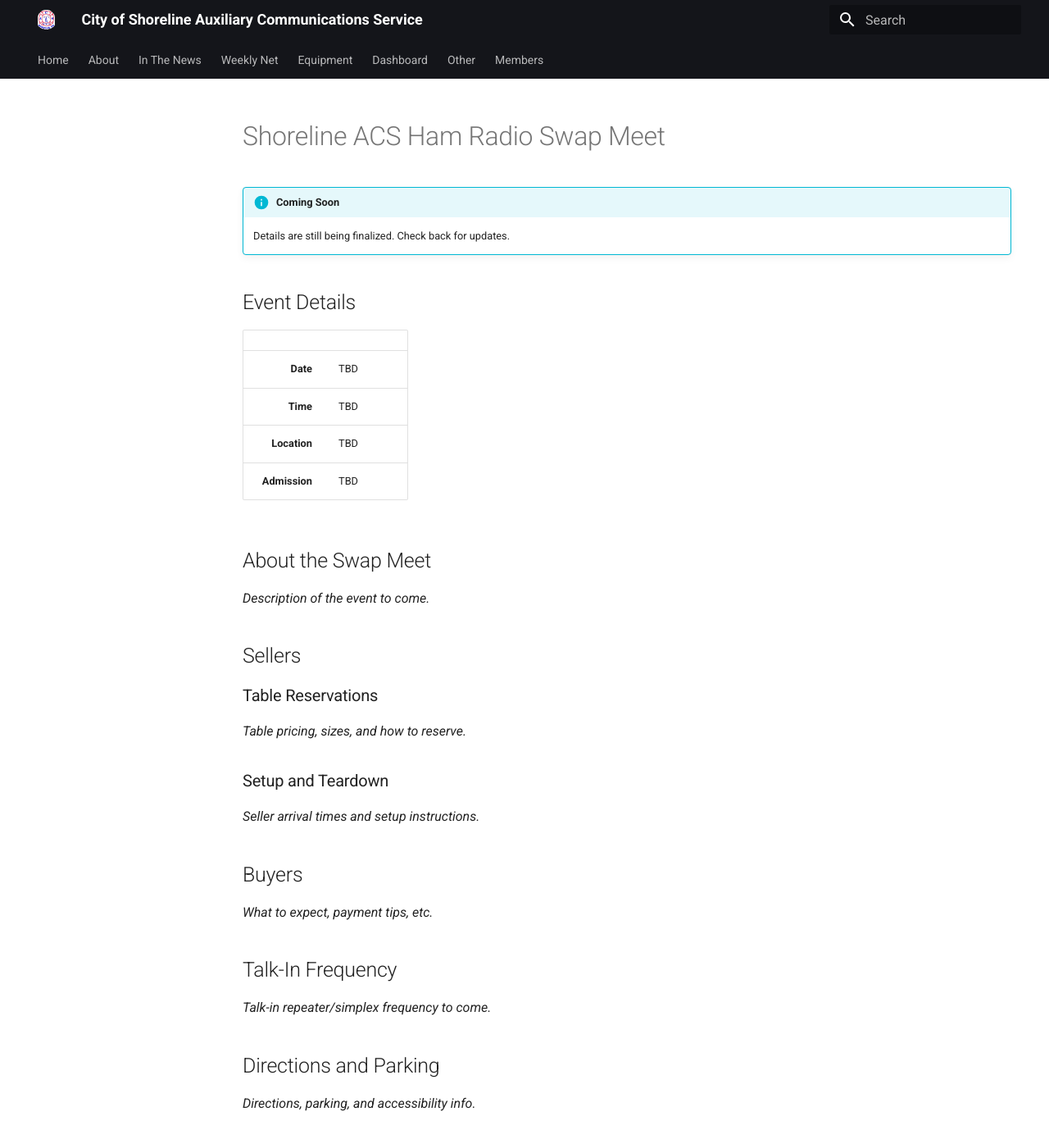
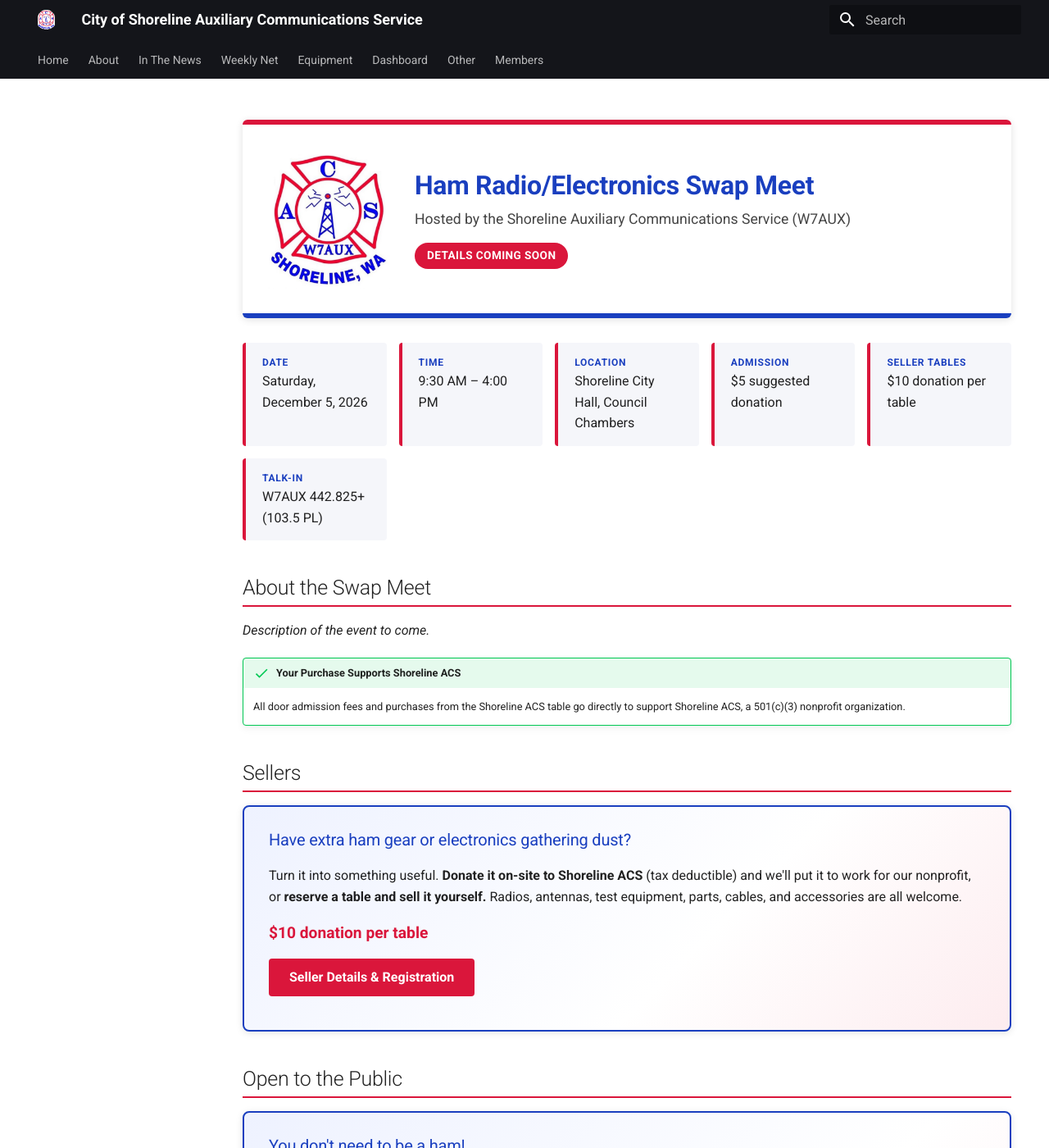
Before and after one commit to ShorelineACS/shorelineacs.github.io, an MkDocs documentation site: the page built from docs/swapmeet.md, in a window 1280 px wide and 1400 px high. Shown: the whole window at 82% size. Built offline with MkDocs 1.6.1 and Material for MkDocs 9.7.7, drawn with Linux system fonts in a browser that asks for light colours; some of the changed text lies outside the part shown.

Commit message:
Swap meet page: branding, event details, and separate seller page
Co-Authored-By: Claude Opus 5.5 (1M context) <noreply@anthropic.com>

```diff
--- a/docs/swapmeet.md
+++ b/docs/swapmeet.md
@@ -1,52 +1,188 @@
 ---
-title: Ham Radio Swap Meet
+title: Ham Radio/Electronics Swap Meet 2026
+hide:
+  - toc
 ---
 
-# Shoreline ACS Ham Radio Swap Meet
+<style>
+  .swap-hero {
+    display: flex;
+    align-items: center;
+    gap: 1.5rem;
+    padding: 1.5rem;
+    border-top: 6px solid #da163b;
+    border-bottom: 6px solid #1a3fbf;
+    border-radius: 6px;
+    background: #fff;
+    box-shadow: 0 2px 10px rgba(0, 0, 0, .12);
+    margin-bottom: 1.5rem;
+  }
+  .swap-hero img { width: 150px; flex-shrink: 0; }
+  .md-typeset .swap-hero h1 { margin: 0 0 .25rem; color: #1a3fbf; font-weight: 700; }
+  .md-typeset .swap-hero .swap-tagline { margin: 0; font-size: 1.1em; color: #444; }
+  .swap-hero .swap-badge {
+    display: inline-block;
+    margin-top: .75rem;
+    padding: .25rem .75rem;
+    border-radius: 999px;
+    background: #da163b;
+    color: #fff;
+    font-weight: 600;
+    font-size: .85em;
+    letter-spacing: .03em;
+  }
+  .swap-facts {
+    display: grid;
+    grid-template-columns: repeat(auto-fit, minmax(150px, 1fr));
+    gap: .75rem;
+    margin-bottom: 1.5rem;
+  }
+  .swap-facts div {
+    padding: .75rem 1rem;
+    border-left: 4px solid #da163b;
+    border-radius: 4px;
+    background: #f5f6fa;
+  }
+  .swap-facts strong {
+    display: block;
+    font-size: .75em;
+    text-transform: uppercase;
+    letter-spacing: .06em;
+    color: #1a3fbf;
+  }
+  .md-typeset h2 { border-bottom: 2px solid #da163b; padding-bottom: .2rem; }
+  .swap-cta {
+    padding: 1.25rem 1.5rem;
+    border: 2px solid #1a3fbf;
+    border-radius: 8px;
+    background: linear-gradient(135deg, #eef2ff 0%, #fff 60%, #fdecef 100%);
+    box-shadow: 0 2px 10px rgba(0, 0, 0, .1);
+  }
+  .md-typeset .swap-cta h3 { margin-top: 0; color: #1a3fbf; }
+  .swap-cta .swap-price {
+    display: inline-block;
+    margin-right: 1rem;
+    font-size: 1.2em;
+    font-weight: 700;
+    color: #da163b;
+  }
+  .md-typeset .swap-button {
+    display: inline-block;
+    padding: .5rem 1.25rem;
+    border-radius: 4px;
+    background: #da163b;
+    color: #fff;
+    font-weight: 600;
+  }
+  .md-typeset .swap-button:hover { background: #b0102f; color: #fff; }
+  @media (max-width: 600px) {
+    .swap-hero { flex-direction: column; text-align: center; }
+  }
+</style>
 
-!!! info "Coming Soon"
-    Details are still being finalized. Check back for updates.
+<div class="swap-hero">
+  <img src="../static/ShorelineACS_250w.png" alt="Shoreline ACS Logo">
+  <div>
+    <h1>Ham Radio/Electronics Swap Meet</h1>
+    <p class="swap-tagline">Hosted by the Shoreline Auxiliary Communications Service (W7AUX)</p>
+    <span class="swap-badge">DETAILS COMING SOON</span>
+  </div>
+</div>
 
-## Event Details
-
-| | |
-| ---: | :--- |
-| **Date** | TBD |
-| **Time** | TBD |
-| **Location** | TBD |
-| **Admission** | TBD |
+<div class="swap-facts">
+  <div><strong>Date</strong>Saturday, December 5, 2026</div>
+  <div><strong>Time</strong>9:30 AM – 4:00 PM</div>
+  <div><strong>Location</strong>Shoreline City Hall, Council Chambers</div>
+  <div><strong>Admission</strong>$5 suggested donation</div>
+  <div><strong>Seller Tables</strong>$10 donation per table</div>
+  <div><strong>Talk-In</strong>W7AUX 442.825+ (103.5 PL)</div>
+</div>
 
 ## About the Swap Meet
 _Description of the event to come._
 
+!!! success "Your Purchase Supports Shoreline ACS"
+    All door admission fees and purchases from the Shoreline ACS table go directly to support Shoreline ACS, a 501(c)(3) nonprofit organization.
+
 ## Sellers
 
-### Table Reservations
-_Table pricing, sizes, and how to reserve._
+<div class="swap-cta" markdown>
 
-### Setup and Teardown
-_Seller arrival times and setup instructions._
+### Have extra ham gear or electronics gathering dust?
 
-## Buyers
-_What to expect, payment tips, etc._
+Turn it into something useful. **Donate it on-site to Shoreline ACS** (tax deductible) and we'll put it to work for our nonprofit, or **reserve a table and sell it yourself.** Radios, antennas, test equipment, parts, cables, and accessories are all welcome.
 
-## Talk-In Frequency
-_Talk-in repeater/simplex frequency to come._
+<span class="swap-price">$10 donation per table</span>
+
+[Seller Details & Registration](swapmeet_sellers.md){ .swap-button }
+
+</div>
+
+## Open to the Public
+
+<div class="swap-cta" markdown>
+
+### You don't need to be a ham!
+
+Tinkerers, makers, collectors, preppers, and the just plain curious are all welcome. Come browse tables full of treasures like:
+
+- Vintage tube radios and classic receivers
+- Handheld and mobile radios, scanners, and CB gear
+- Antennas, coax, connectors, and towers
+- Test equipment: meters, scopes, and power supplies
+- Electronic parts, kits, and project boards for your next build
+- Tools, gadgets, and things you didn't know you needed
+
+<span class="swap-price">$5 suggested entry donation</span>
+
+**Payment:** Bring cash. Many sellers will also take mobile payment apps such as Venmo and Zelle. Shoreline ACS will accept cash, Venmo, Zelle, and similar mobile payment apps for admission and ACS table purchases.
+
+</div>
+
+## Activities
+
+<div class="grid cards" markdown>
+
+-   **License Testing**
+
+    ---
+
+    Still being decided. Check back for updates.
+
+-   **Demonstrations**
+
+    ---
+
+    _Comm van tours, Winlink, etc._
+
+-   **Food and Refreshments**
+
+    ---
+
+    Light snacks will be available for purchase.
+
+</div>
 
 ## Directions and Parking
-_Directions, parking, and accessibility info._
+**Shoreline City Hall, Council Chambers**
+[17500 Midvale Ave N, Shoreline, WA 98133](https://maps.google.com/?q=Shoreline+City+Hall,+17500+Midvale+Ave+N,+Shoreline,+WA+98133)
 
-## Activities
-_License testing, demonstrations, raffles, food, etc._
+**Parking:** Free parking is available in the City Hall garage, as space allows.
+
+_Accessibility info to come._
 
 ## Rules and Policies
-_Event rules, prohibited items, etc._
+
+!!! warning "Event Rules"
+    _Event rules, prohibited items, etc._
 
 ## Sponsors
 _Sponsor acknowledgements._
 
 ## Volunteers
-_How to help out on the day of the event._
+
+!!! tip "Help Out"
+    _How to help out on the day of the event._
 
 ## Contact
 _Questions? Contact info to come._
```
Also changed, not shown: docs/swapmeet_sellers.md (added, +72 -0 lines).
